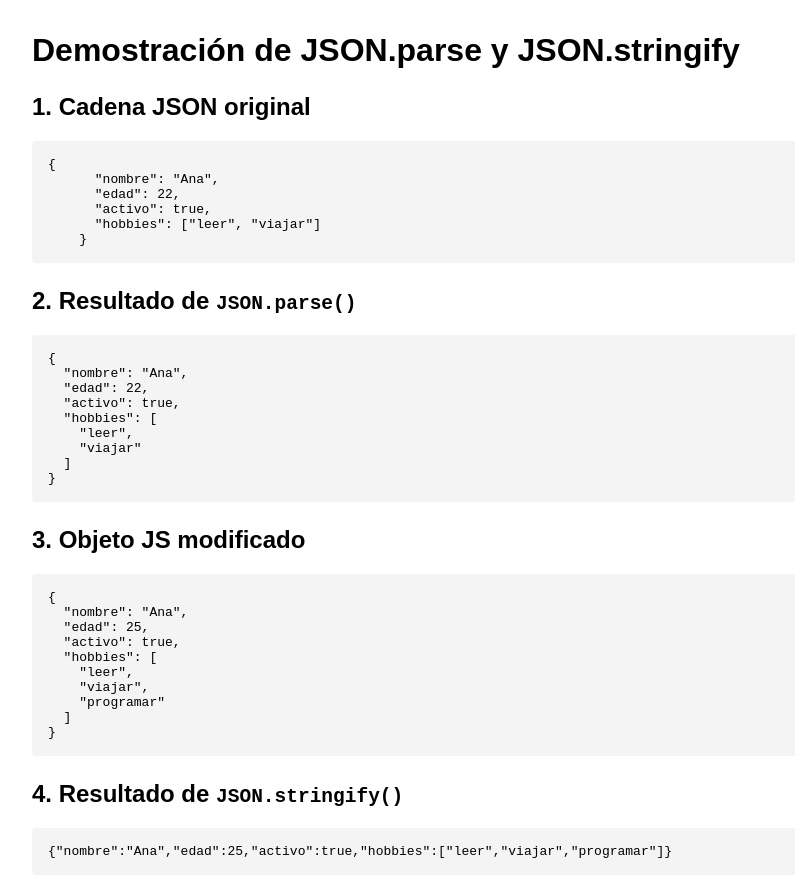
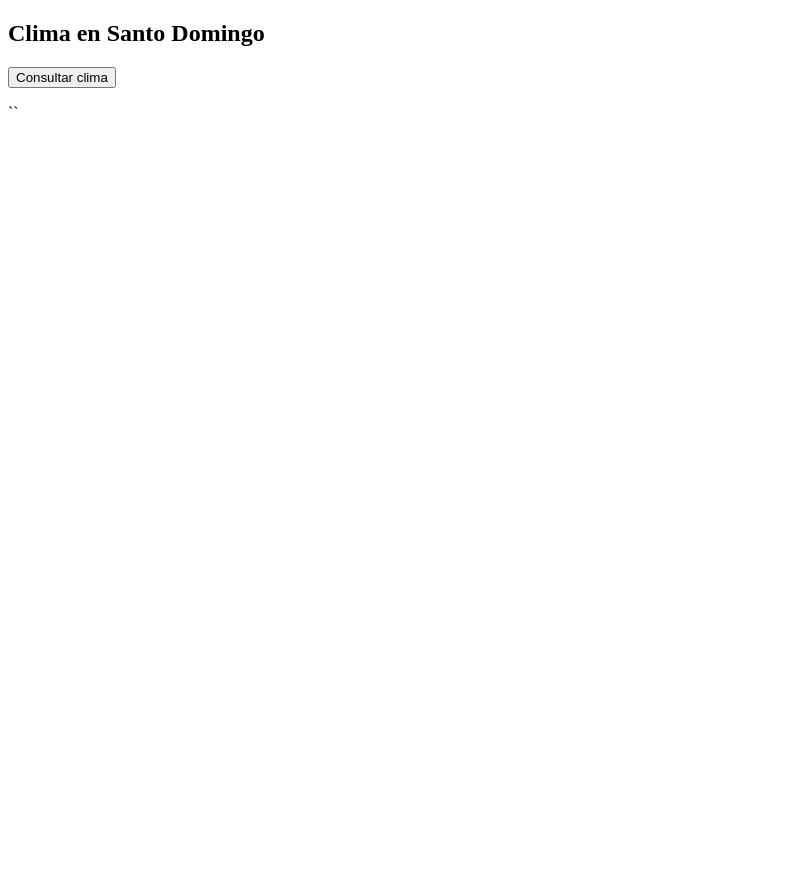
Before and after one commit to lacq12/Pruebas, a plain HTML site: page index.html in a window 1280 px wide. Shown: the whole page, without its empty margins (0-795 px from the left). After the commit the page ends 800 px from the top, so only its background shows below. Drawn offline with Linux system fonts and the light colour scheme.

Commit message:
Update index.html

```diff
--- a/index.html
+++ b/index.html
@@ -2,72 +2,43 @@
 <html lang="es">
 <head>
   <meta charset="UTF-8">
-  <title>Demostración de JSON.parse y JSON.stringify</title>
-  <style>
-    body {
-      font-family: sans-serif;
-      margin: 2rem;
-    }
-
-    pre {
-      background: #f4f4f4;
-      padding: 1rem;
-      border-radius: 4px;
-    }
-
-    h2 {
-      margin-top: 1.5rem;
-    }
-  </style>
+  <title>Ejemplo API Clima</title>
 </head>
 <body>
 
-  <h1>Demostración de JSON.parse y JSON.stringify</h1>
+  <h2>Clima en Santo Domingo</h2>
+  <button onclick="obtenerClima()">Consultar clima</button>
 
-  <h2>1. Cadena JSON original</h2>
-  <pre id="original"></pre>
-
-  <h2>2. Resultado de <code>JSON.parse()</code></h2>
-  <pre id="parsed"></pre>
-
-  <h2>3. Objeto JS modificado</h2>
-  <pre id="modified"></pre>
-
-  <h2>4. Resultado de <code>JSON.stringify()</code></h2>
-  <pre id="stringified"></pre>
+  <p id="resultado"></p>
 
   <script>
-    // 1. Definimos una cadena JSON
-    const jsonOriginal = `
-    {
-      "nombre": "Ana",
-      "edad": 22,
-      "activo": true,
-      "hobbies": ["leer", "viajar"]
+    function obtenerClima() {
+      // Coordenadas de Santo Domingo
+      const url =
+        "https://api.open-meteo.com/v1/forecast?latitude=18.48&longitude=-69.91&current_weather=true";
+
+      fetch(url)
+        .then(response => response.json())
+        .then(data => {
+          const clima = data.current_weather;
+
+          const resultado = `
+            Temperatura: ${clima.temperature} °C <br>
+            Velocidad del viento: ${clima.windspeed} km/h <br>
+            Dirección del viento: ${clima.winddirection}° <br>
+            Hora: ${clima.time}
+          `;
+
+          document.getElementById("resultado").innerHTML = resultado;
+        })
+        .catch(error => {
+          document.getElementById("resultado").innerText =
+            "Error al obtener datos";
+          console.error(error);
+        });
     }
-    `;
-
-    document.getElementById("original").textContent = jsonOriginal.trim();
-
-    // 2. Parseamos la cadena a objeto JS
-    const obj = JSON.parse(jsonOriginal);
-
-    // Lo mostramos con indentación para verlo claro
-    document.getElementById("parsed").textContent =
-      JSON.stringify(obj, null, 2);
-
-    // 3. Modificamos el objeto JS
-    obj.edad = 25;               // cambiamos la edad
-    obj.hobbies.push("programar"); // añadimos un hobby
-
-    document.getElementById("modified").textContent =
-      JSON.stringify(obj, null, 2);
-
-    // 4. Convertimos de nuevo a JSON (string compacto)
-    const jsonString = JSON.stringify(obj);
-
-    document.getElementById("stringified").textContent = jsonString;
   </script>
 
 </body>
 </html>
+``
```
